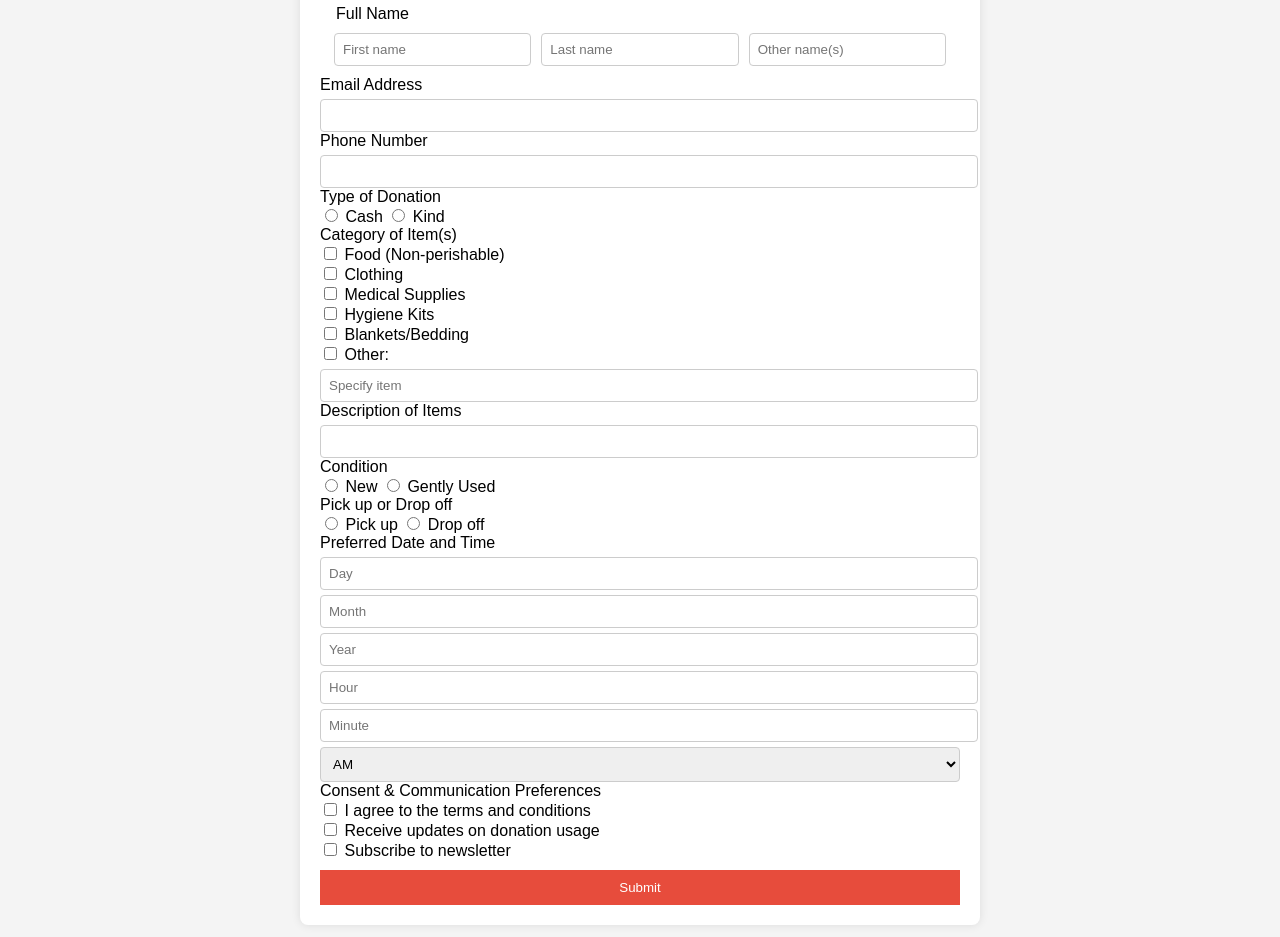
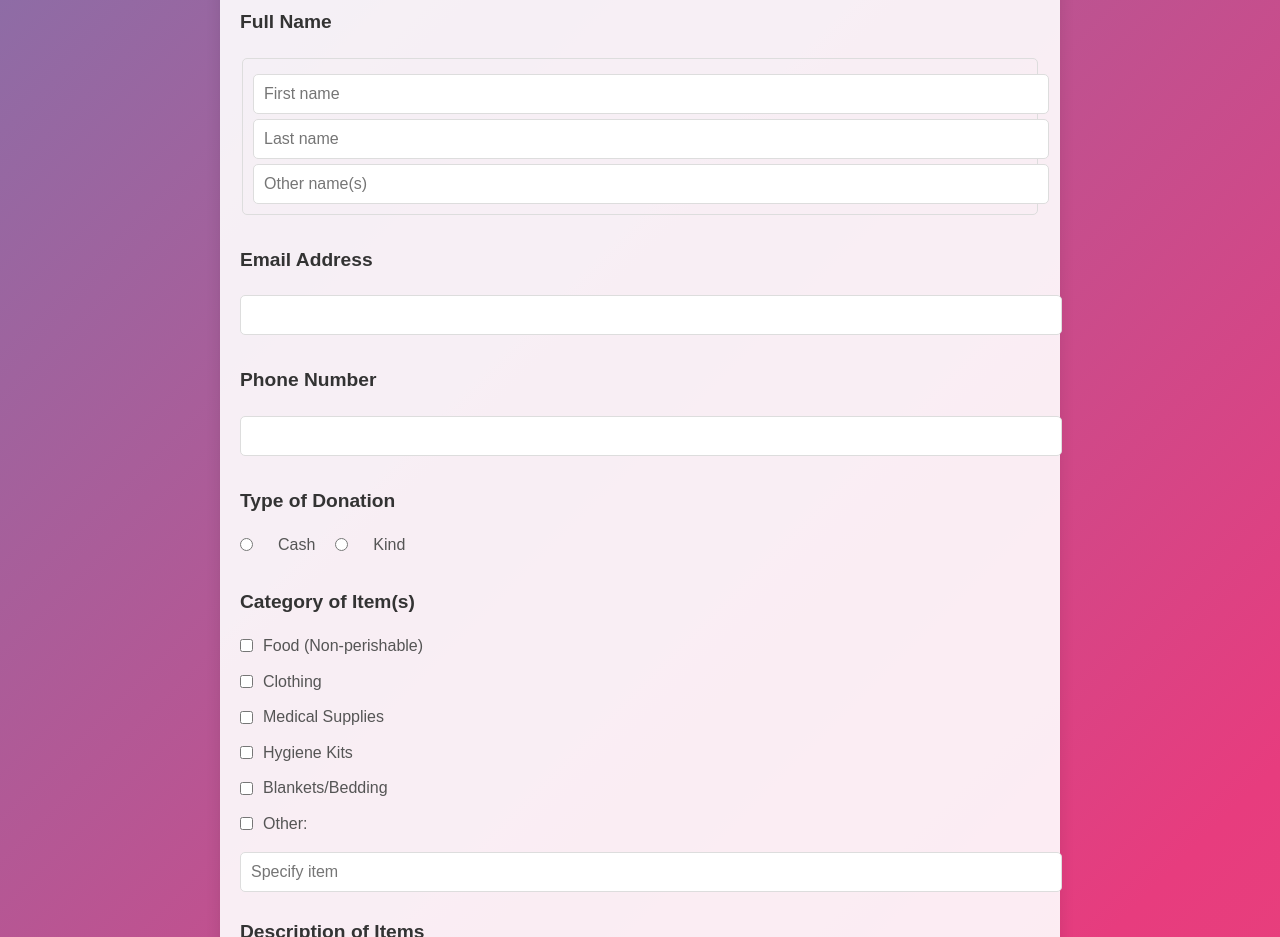
Before and after one commit to callmegodspeed/Frontend, a plain HTML site: page repository/csm399frontend/donation.html in a window 1280 px wide. Shown: the part 266-1203 px from the top of the page. Drawn offline with Linux system fonts and the light colour scheme; a script that the page names is missing.

Commit message:
Introduced a new file called dontaion.css Changed the name of the sctipt.js to script.js

```diff
--- /dev/null
+++ b/repository/csm399frontend/donation.css
@@ -0,0 +1,247 @@
+/* General Styles */
+body {
+    margin: 0;
+    font-family: 'Arial', sans-serif;
+    background: linear-gradient(-45deg, #ee7752, #e73c7e, #23a6d5, #23d5ab);
+    background-size: 400% 400%;
+    animation: gradientBG 15s ease infinite;
+    color: #333;
+    line-height: 1.6;
+}
+
+@keyframes gradientBG {
+    0% { background-position: 0% 50%; }
+    50% { background-position: 100% 50%; }
+    100% { background-position: 0% 50%; }
+}
+
+/* Header */
+header {
+    background: rgba(255, 255, 255, 0.8);
+    padding: 20px;
+    text-align: center;
+    box-shadow: 0 2px 10px rgba(0, 0, 0, 0.1);
+}
+
+header h1 {
+    margin: 0;
+    font-size: 2.5rem;
+    color: #333;
+}
+
+/* Navigation */
+nav ul {
+    list-style: none;
+    padding: 0;
+    margin: 10px 0 0;
+    display: flex;
+    justify-content: center;
+    gap: 20px;
+}
+
+nav ul li a {
+    text-decoration: none;
+    color: #333;
+    font-weight: bold;
+}
+
+nav ul li a.active {
+    color: #e73c7e;
+}
+
+/* Donation Container */
+.donation-container {
+    max-width: 800px;
+    margin: 20px auto;
+    padding: 20px;
+    background: rgba(255, 255, 255, 0.9);
+    border-radius: 10px;
+    box-shadow: 0 4px 15px rgba(0, 0, 0, 0.1);
+}
+
+.donation-container h2 {
+    text-align: center;
+    color: #333;
+    margin-bottom: 20px;
+}
+
+/* Donation Form */
+.donation-form {
+    display: flex;
+    flex-direction: column;
+    gap: 15px;
+}
+
+.donation-form fieldset {
+    border: 1px solid #ddd;
+    border-radius: 5px;
+    padding: 10px;
+    margin-top: 5px;
+}
+
+.donation-form legend {
+    font-weight: bold;
+    color: #333;
+    font-size: 1rem;
+}
+
+.donation-form input[type="text"],
+.donation-form input[type="email"],
+.donation-form input[type="tel"],
+.donation-form input[type="date"],
+.donation-form input[type="time"],
+.donation-form select {
+    width: 100%;
+    padding: 10px;
+    border: 1px solid #ddd;
+    border-radius: 5px;
+    font-size: 1rem;
+    margin-top: 5px;
+}
+
+.input-header {
+    font-weight: bold !important;
+    font-size: 1.2rem !important;
+    color: #333 !important;
+    display: block !important;
+    margin-top: 15px !important;
+}
+
+
+/* Sub-Labels */
+label:not(.input-header) {
+    font-weight: normal;
+    font-size: 1rem;
+    color: #555;
+}
+
+/* Align Radio Buttons and Checkboxes */
+.donation-form input[type="radio"],
+.donation-form input[type="checkbox"] {
+    vertical-align: middle;
+    margin: 0 5px 0 0;
+}
+
+.donation-form label {
+    vertical-align: middle;
+}
+
+/* Donation Type (Radio Buttons) */
+.donation-form .donation-type {
+    display: flex;
+    align-items: center;
+    gap: 20px;
+}
+
+.donation-form .donation-type label {
+    display: flex;
+    align-items: center;
+    gap: 5px;
+    font-weight: normal;
+}
+
+/* Checkboxes */
+.donation-form .category-items,
+.consent {
+    display: flex;
+    flex-direction: column;
+    gap: 10px;
+}
+
+.donation-form .category-items input[type="checkbox"] {
+    margin: 0 2px 0 0;
+}
+
+.donation-form .category-items label,
+.checkbox-container {
+    display: flex;
+    align-items: center;
+    gap: 8px;
+    font-weight: normal;
+}
+
+/* Radio Button Sections */
+.condition,
+.pickup-dropoff {
+    display: flex;
+    flex-direction: column;
+    gap: 10px;
+}
+
+.condition label,
+.pickup-dropoff label {
+    display: flex;
+    align-items: center;
+    gap: 8px;
+    font-weight: normal;
+}
+
+/* Custom Checkboxes */
+.checkbox-container {
+    font-size: 16px;
+    cursor: pointer;
+    position: relative;
+}
+
+.checkbox-container input {
+    position: absolute;
+    opacity: 0;
+    cursor: pointer;
+}
+
+.checkmark {
+    width: 18px;
+    height: 18px;
+    border: 2px solid #6200ea;
+    border-radius: 5px;
+    display: inline-block;
+    position: relative;
+}
+
+.checkbox-container input:checked + .checkmark {
+    background-color: #6200ea;
+    border-color: #6200ea;
+}
+
+.checkbox-container input:checked + .checkmark::after {
+    content: "";
+    position: absolute;
+    left: 5px;
+    top: 2px;
+    width: 5px;
+    height: 10px;
+    border: solid white;
+    border-width: 0 2px 2px 0;
+    transform: rotate(45deg);
+}
+
+/* Submit Button */
+.donation-form button {
+    background: #e73c7e;
+    color: white;
+    padding: 10px 20px;
+    border: none;
+    border-radius: 5px;
+    cursor: pointer;
+    font-size: 1rem;
+}
+
+.donation-form button:hover {
+    background: #d42a6a;
+}
+
+/* Date-Time Input Grouping */
+.donation-form .datetime {
+    display: flex;
+    gap: 10px;
+    flex-wrap: wrap;
+}
+
+/* Footer */
+footer {
+    text-align: center;
+    padding: 20px;
+    background: rgba(255, 255, 255, 0.8);
+    margin-top: 20px;
+    box-shadow: 0 -2px 10px rgba(0, 0, 0, 0.1);
+}
--- a/repository/csm399frontend/donation.html
+++ b/repository/csm399frontend/donation.html
@@ -4,13 +4,11 @@
     <meta charset="UTF-8">
     <meta name="viewport" content="width=device-width, initial-scale=1.0">
     <title>Donation</title>
-    <link rel="stylesheet" href="style.css">
+    <link rel="stylesheet" href="donation.css">
 </head>
 <body>
     <header>
         <h1>Donation</h1>
-    </header>
-
         <nav>
             <ul>
                 <li><a href="index.html">Home</a></li>
@@ -18,24 +16,29 @@
                 <li><a href="donation.html" class="active">Make a Donation</a></li>
             </ul>
         </nav>
+    </header>
 
     <section class="donation-container">
-        <h2>Donation</h2>
+        <h2>Make a Donation</h2>
         <form class="donation-form">
+            <!-- Full Name Section -->
+            <label class="input-header">Full Name</label>
             <fieldset>
-                <legend>Full Name</legend>
                 <input type="text" placeholder="First name" required>
                 <input type="text" placeholder="Last name" required>
                 <input type="text" placeholder="Other name(s)">
             </fieldset>
 
-            <label>Email Address</label>
+            <!-- Email Address -->
+            <label class="input-header">Email Address</label>
             <input type="email" required>
 
-            <label>Phone Number</label>
+            <!-- Phone Number -->
+            <label class="input-header">Phone Number</label>
             <input type="tel" required>
 
-            <label>Type of Donation</label>
+            <!-- Type of Donation -->
+            <label class="input-header">Type of Donation</label>
                 <div class="donation-type">
                     <input type="radio" name="donationType" id="cash" value="cash">
                     <label for="cash">Cash</label>
@@ -44,73 +47,66 @@
                     <label for="kind">Kind</label>
                 </div>
 
-            <label>Category of Item(s)</label>
+            <!-- Category of Items -->
+            <label class="input-header">Category of Item(s)</label>
             <div class="category-items">
-                <input type="checkbox" id="food">
-                <label for="food">Food (Non-perishable)</label><br>
-
-                <input type="checkbox" id="clothing">
-                <label for="clothing">Clothing</label><br>
-
-                <input type="checkbox" id="medical">
-                <label for="medical">Medical Supplies</label><br>
-
-                <input type="checkbox" id="hygiene">
-                <label for="hygiene">Hygiene Kits</label><br>
-
-                <input type="checkbox" id="blankets">
-                <label for="blankets">Blankets/Bedding</label><br>
-
-                <input type="checkbox" id="other">
-                <label for="other">Other:</label>
+                <div class="category-items">
+                    <label><input type="checkbox" name="category" value="food"> Food (Non-perishable)</label>
+                    <label><input type="checkbox" name="category" value="clothing"> Clothing</label>
+                    <label><input type="checkbox" name="category" value="medical"> Medical Supplies</label>
+                    <label><input type="checkbox" name="category" value="hygiene"> Hygiene Kits</label>
+                    <label><input type="checkbox" name="category" value="bedding"> Blankets/Bedding</label>
+                    <label><input type="checkbox" name="category" value="other"> Other:</label>
                 <input type="text" placeholder="Specify item">
             </div>
 
-            <label>Description of Items</label>
+            <!-- Description of Items -->
+            <label class="input-header">Description of Items</label>
             <input type="text" required>
 
-            <label>Condition</label>
+            <!-- Condition -->
+            <label class="input-header">Condition</label>
             <div class="condition">
-                <input type="radio" name="condition" id="new">
-                <label for="new">New</label>
-
-                <input type="radio" name="condition" id="used">
-                <label for="used">Gently Used</label>
+                <label><input type="radio" name="condition" id="new"> New</label>
+                <label><input type="radio" name="condition" id="used"> Gently Used</label>
             </div>
 
-            <label>Pick up or Drop off</label>
+            <!-- Pick up or Drop off -->
+            <label class="input-header">Pick up or Drop off</label>
             <div class="pickup-dropoff">
-                <input type="radio" name="pickup" id="pickup">
-                <label for="pickup">Pick up</label>
-
-                <input type="radio" name="pickup" id="dropoff">
-                <label for="dropoff">Drop off</label>
+                <label><input type="radio" name="pickup_dropoff" id="pickup"> Pick up</label>
+                <label><input type="radio" name="pickup_dropoff" id="dropoff"> Drop off</label>
             </div>
 
-            <label>Preferred Date and Time</label>
-            <div class="datetime">
-                <input type="number" placeholder="Day">
-                <input type="number" placeholder="Month">
-                <input type="number" placeholder="Year">
-                <input type="number" placeholder="Hour">
-                <input type="number" placeholder="Minute">
-                <select title="Select AM or PM">
-                    <option>AM</option>
-                    <option>PM</option>
-                </select>
+            <!-- Preferred Date and Time -->
+            <label class="input-header">Preferred Date</label>
+            <input type="date" required>
+
+            <label class="input-header">Preferred Time</label>
+            <input type="time" required>
+
+           <!-- Consent & Communication Preferences -->
+            <label class="input-header">Consent & Communication Preferences</label>
+            <div class="consent">
+                <label class="checkbox-container">
+                    <input type="checkbox" id="terms">
+                    <span class="checkmark"></span>
+                    I agree to the terms and conditions
+                </label>
+
+                <label class="checkbox-container">
+                    <input type="checkbox" id="updates">
+                    <span class="checkmark"></span>
+                    Receive updates on donation usage
+                </label>
+
+                <label class="checkbox-container">
+                    <input type="checkbox" id="newsletter">
+                    <span class="checkmark"></span>
+                    Subscribe to newsletter
+                </label>
             </div>
 
-            <label>Consent & Communication Preferences</label>
-            <div class="consent">
-                <input type="checkbox" id="terms">
-                <label for="terms">I agree to the terms and conditions</label><br>
-
-                <input type="checkbox" id="updates">
-                <label for="updates">Receive updates on donation usage</label><br>
-
-                <input type="checkbox" id="newsletter">
-                <label for="newsletter">Subscribe to newsletter</label>
-            </div>
 
             <button type="submit">Submit</button>
         </form>
```
Also changed, not shown: repository/csm399frontend/script.js (added, +69 -0 lines), repository/csm399frontend/sctipt.js (deleted, +0 -69 lines), repository/csm399frontend/style.css (line endings or trailing spaces). Lines whose indentation alone changed are shown as unchanged.
